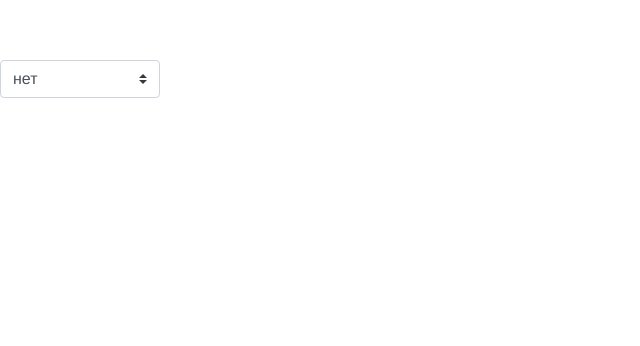
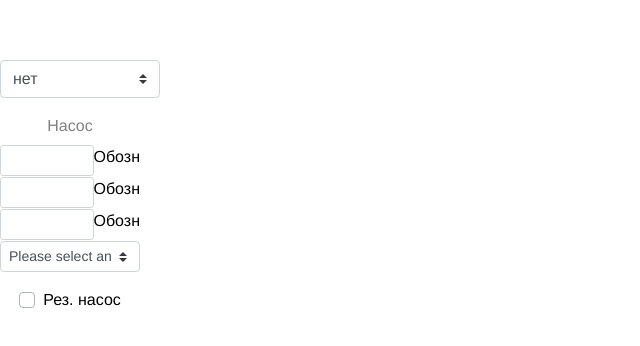
Before and after one commit to akashuba/CAD, a Vue app in the folder frontend/: page / in a window 1280 px wide. Shown: the top 346 px of the page, without its empty margins (0-640 px from the left). Built offline with nearby package versions, Linux system fonts and the light colour scheme.

Commit message:
start with circuits

```diff
--- a/frontend/src/components/Supply/components/Module.vue
+++ b/frontend/src/components/Supply/components/Module.vue
@@ -9,20 +9,30 @@
 			@change.native="setSelect"
 		>
 		</b-form-select>
+		<div v-if="circuit === 1">
+			<HeatingFirstCircuit />
+		</div>
 	</div>
 </template>
 
 <script>
 import { mutations } from '../../../store/constants'
+import HeatingFirstCircuit from './circuits/HeatingFirstCircuit'
 // import { mapState } from 'vuex'
 
 export default {
 	name: 'Module',
+	components: {
+		HeatingFirstCircuit,
+	},
 	computed: {
 		getVentUnit() {
 			console.log(JSON.parse(JSON.stringify(this.$store.getters.ventUnits)));
 
 			return this.$store.getters.ventSupplyUnit;
+		},
+		getStore() {
+			return this.$store.getters.ventUnits
 		}
 	},
 	// mapState({
@@ -32,6 +42,7 @@ export default {
 	props: {
 		options: Array,
 		moduleId: String,
+		circuit: Number,
 	},
 	methods: {
 		setSelect(event) {
--- a/frontend/src/components/Supply/components/Modules.vue
+++ b/frontend/src/components/Supply/components/Modules.vue
@@ -1,6 +1,6 @@
 <template>
 	<div class="modulesContainer">
-		<Module v-bind:options="options" moduleId="C11" />
+		<Module v-bind:options="options" moduleId="C11" v-bind:circuit="1" />
 	</div>
 </template>
 
--- /dev/null
+++ b/frontend/src/components/Supply/components/circuits/HeatingFirstCircuit.vue
@@ -0,0 +1,115 @@
+<template>
+	<div class="heatingFirstCircuitContainer">
+		<b-form-group
+			id="heatingFirstCircle"
+			label="Насос"
+			class="group"
+		>
+			<div class="fieldsWrapper" >
+				<div class="configItem">
+					<b-form-input
+						id="C1"
+						name="C1"
+						size="sm"
+						:value="ventUnit['C1']"
+						@input.native="setInput"
+					></b-form-input>
+					<label for="C1">Обозн</label>
+				</div>
+				<div class="configItem">
+					<b-form-input
+						id="C2"
+						name="C1"
+						size="sm"
+						:value="ventUnit['C1']"
+						@input.native="setInput"
+					></b-form-input>
+					<label for="C2">Обозн</label>
+				</div>
+				<div class="configItem">
+					<b-form-input
+						id="C3"
+						name="C1"
+						size="sm"
+						:value="ventUnit['C1']"
+						@input.native="setInput"
+					></b-form-input>
+					<label for="C3">Обозн</label>
+				</div>
+				<b-form-select
+					class="mb-3"
+					id="C3"
+					name="C3"
+					size="sm"
+					:value="ventUnit['C3']"
+					@change.native="setSelect"
+				>
+					<b-form-select-option :value="null"
+						>Please select an option</b-form-select-option
+					>
+					<b-form-select-option value="1">Option A</b-form-select-option>
+					<b-form-select-option value="2">Option B</b-form-select-option>
+				</b-form-select>
+				<b-form-checkbox
+					id="C2"
+					name="C2"
+					:checked="ventUnit['C2']"
+					@change.native="setCheckbox"
+				>
+					Рез. насос
+				</b-form-checkbox>
+			</div>
+		</b-form-group>
+	</div>
+</template>
+
+<script>
+import { mutations } from '../../../../store/constants'
+import { mapState } from 'vuex'
+
+export default {
+	name: 'HeatingFirstCircuit',
+	computed: mapState({
+		currentSupply: state => state.currentSupply,
+		ventUnit: state => state.ventUnits[state.currentSupply],
+	}),
+	// props: {
+	// 	msg: String,
+	// },
+	methods: {
+		setCheckbox(event) {
+			this.$store.commit(mutations.SET_FIELD, {
+				unit: event.target.name,
+				data: `${event.target.checked}`,
+			})
+		},
+		setInput(event) {
+			this.$store.commit(mutations.SET_FIELD, {
+				unit: event.target.name,
+				data: `${event.target.value}`,
+			})
+		},
+		setSelect(event) {
+			this.$store.commit(mutations.SET_FIELD, {
+				unit: event.target.name,
+				data: `${event.target.value}`,
+			})
+		},
+	},
+}
+</script>
+
+<style scoped>
+.heatingFirstCircuitContainer {
+	width: 140px;
+}
+.configItem {
+	display: flex;
+}
+.group {
+	color: gray;
+}
+.fieldsWrapper {
+	color: black;
+}
+</style>
```
